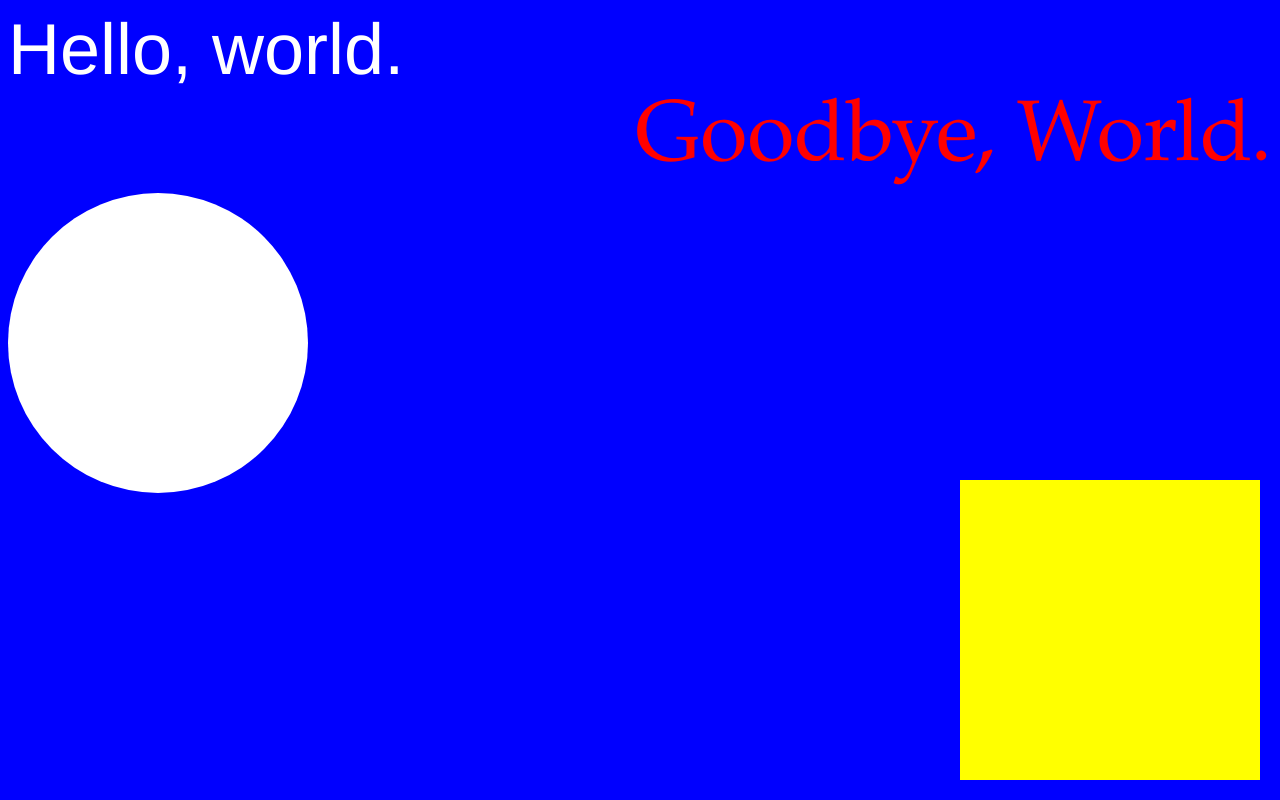
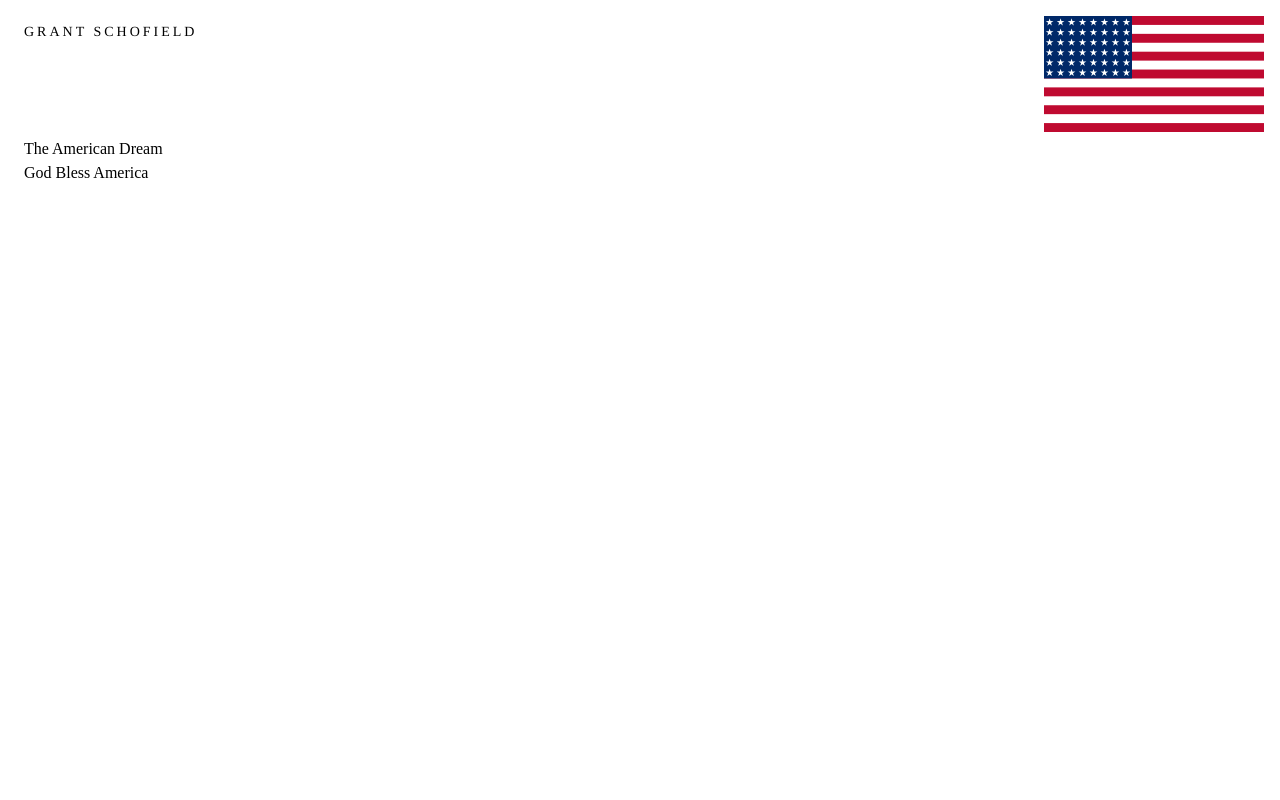
Before and after one commit to cgschofield/cgschofield.github.io, a plain HTML site: page index.html in a window 1280 px wide. Drawn offline with Linux system fonts and the light colour scheme.

Commit message:
homepage

```diff
--- a/index.html
+++ b/index.html
@@ -2,15 +2,23 @@
 <html>
 	<head>
 	<link href="styles.css" rel="stylesheet">
-		<title>Hello, world.</title>
+		<title>Grant Schofield: Creative Computing</title>
 	</head>
 	<body>
-	<p class="paragraph1">Hello, world.</p>
-	<p class="paragraph2">Goodbye, World.</p>
-	<div class="one">
+	<div class='name'>GRANT SCHOFIELD</div>
+	<div class='theamericandream'>
+		<a href="http://cgschofield.github.io/creativecomputing1.html">
+			The American Dream
+		</a>
+		</div>
+		<div class='godblessamerica'>
+		<a href="http://cgschofield.github.io/creativecomputing4.html">
+			God Bless America
+		</a>
+		</div>
 
+	<div class='americanflag'>
+		<img src="americaflag.jpg"
 	</div>
-			<div class="two">
-			</div>
-	</body>
+
 </html>
--- a/styles.css
+++ b/styles.css
@@ -1,44 +1,45 @@
-body {
-    background-color: blue;
-    color:red;
+
+html {
+    padding:1em;
 }
 
-p {
-    margin:0;
-    font-size:20px;
-    font-family:helvetica, sans-serif;
-}
-
-.paragraph1 {
-    font-size:72px;
-    color:white;
+.name {
+    font-family:times, serif;
+    font-size:14px;
+    letter-spacing:3px;
 
 }
 
-.paragraph2 {
-    font-size:86px;
-    font-family:garamond;
-    text-align:right;
+.godblessamerica{
+    margin-top: 6px;
+}
+
+.theamericandream {
+    margin-top: 100px;
+}
+
+
+a {
+    color:black;
+    text-decoration:none;
+}
+
+.godblessamerica:hover {
+font-size:18px;
+transition: ease, 2s;
 
 }
 
-.one {
-    width:300px;
-    height:300px;
-    background-color:yellow;
-    position:absolute;
-    right:20px;
-    bottom:20px;
+.theamericandream:hover {
+font-size:18px;
+transition: ease, 2s;
+}
+
+img {
+  top:0px;
+  right:0px;
+  position: fixed;
+  padding:1em;
+
 
 }
-
-.two {
-    width:300px;
-    height:300px;
-    background-color:white;
-    border-radius:200px;
-}
-
-.two:hover {
-    background-color:black;
-}
```
Also changed, not shown: .c9/metadata/preview-/index.html (added), .c9/metadata/workspace/index.html (added), .c9/metadata/workspace/styles.css (added), americaflag.jpg (added), 2 other files.
